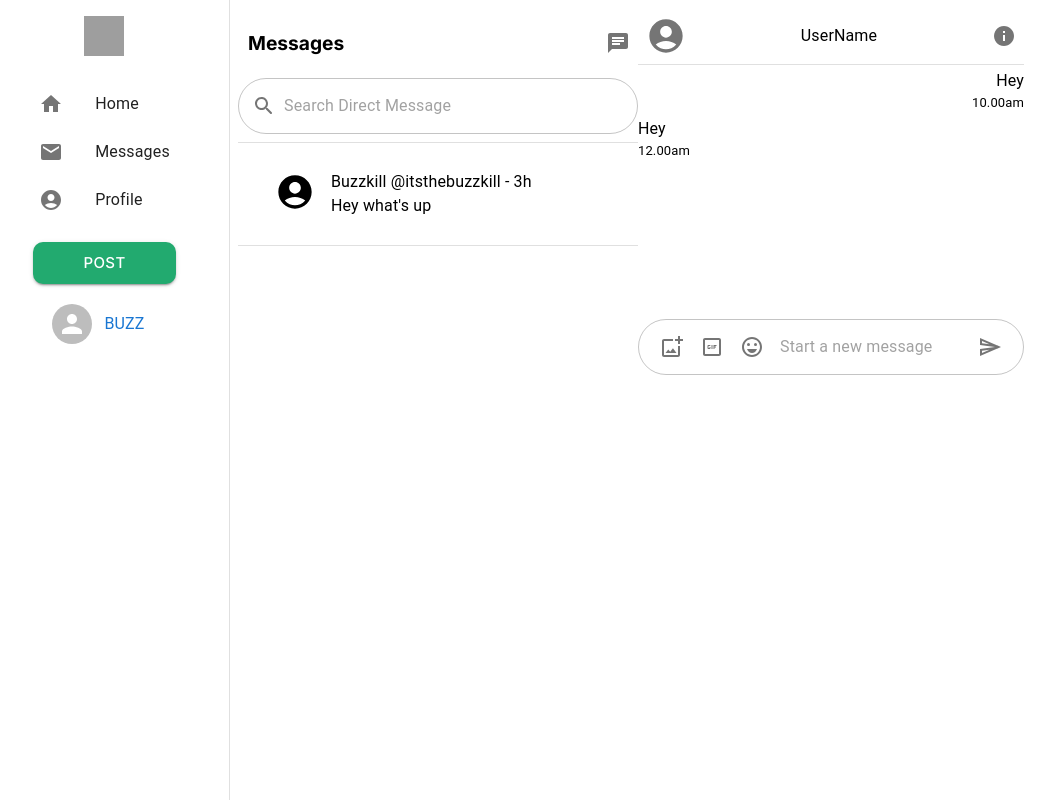
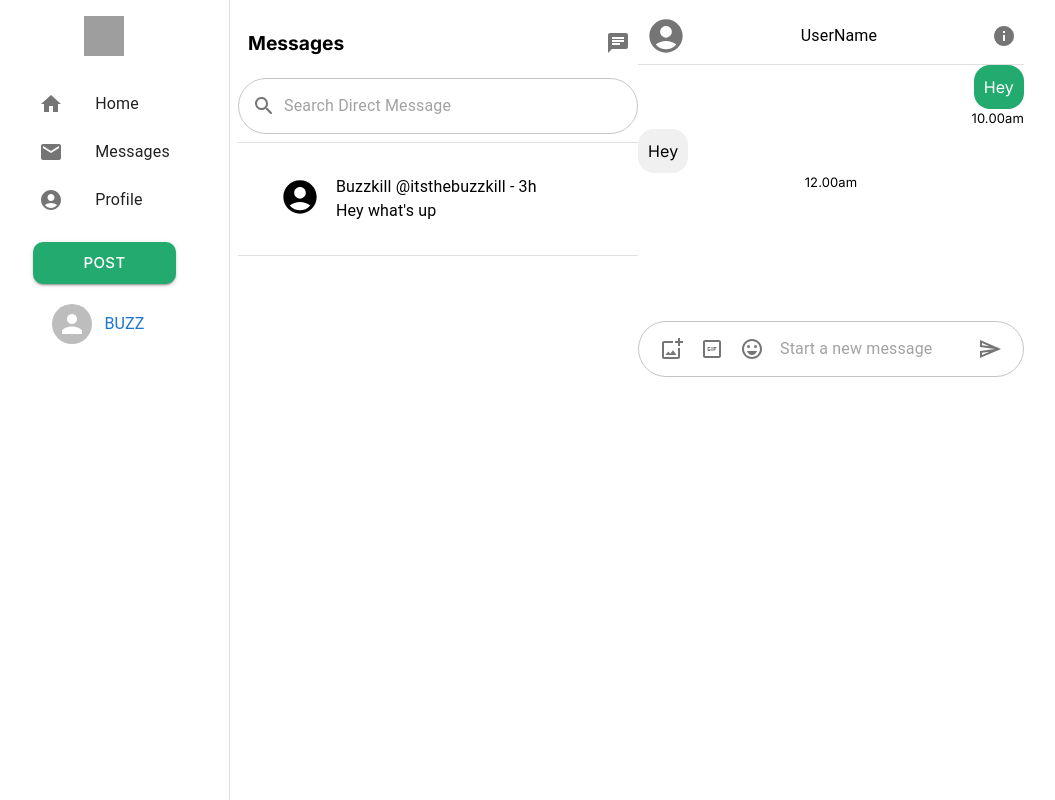
Before and after one commit to Project-Chirp/chirp-frontend, a React (Create React App) app: page / in a window 1280 px wide. Shown: the whole page, without its empty margins (20-1075 px from the left). Built offline with nearby package versions, Linux system fonts and the light colour scheme; grey boxes are pictures that could not be loaded.

Commit message:
Some css changes to the chatbox

```diff
--- a/src/components/Chatbox.tsx
+++ b/src/components/Chatbox.tsx
@@ -5,8 +5,6 @@ import {
   IconButton,
   TextField,
   InputAdornment,
-  ListItemText,
-  List,
   Divider,
 } from "@mui/material";
 import InfoIcon from "@mui/icons-material/Info";
@@ -14,37 +12,60 @@ import AddPhotoAlternateOutlinedIcon from "@mui/icons-material/AddPhotoAlternate
 import GifBoxOutlinedIcon from "@mui/icons-material/GifBoxOutlined";
 import EmojiEmotionsOutlinedIcon from "@mui/icons-material/EmojiEmotionsOutlined";
 import SendOutlinedIcon from "@mui/icons-material/SendOutlined";
-import { maxHeight } from "@mui/system";
 
 const Chatbox = () => {
   return (
     <Box>
       {/* Header section */}
       <Box sx={{ display: "flex" }}>
-      <IconButton>
-        <AccountCircle sx={{ fontSize: 40 }} />
+        <IconButton>
+          <AccountCircle sx={{ fontSize: 40 }} />
         </IconButton>
-        <Typography sx={{ margin:"auto" }}>UserName</Typography>
+        <Typography sx={{ margin: "auto" }}>UserName</Typography>
         <IconButton>
           <InfoIcon />
         </IconButton>
       </Box>
 
-    <Divider></Divider>
+      <Divider></Divider>
       {/* Chat Body */}
 
-      <Box sx={{height:1}}>
+      <Box sx={{ height: 1 }}>
+        <div dir="rtl">
+          <Typography
+            sx={{
+              backgroundColor: "#22AA6F",
+              fontFamily: "Inter",
+              color: "white",
+              borderRadius: "16px",
+              padding: "10px",
+              width: "fit-content",
+              right: "200",
+            }}
+          >
+            Hey
+          </Typography>
+        </div>
+        <Typography
+          sx={{ fontFamily: "Inter", textAlign: "end", fontSize: "small" }}
+        >
+          10.00am
+        </Typography>
 
-        <ListItemText>
-          <Typography sx={{textAlign: "end"}}>Hey</Typography>
-          <Typography sx={{textAlign: "end", fontSize:"small"}}>10.00am</Typography>
-        </ListItemText>
-
-        <ListItemText>
-          <Typography sx={{textAlign: "start"}}>Hey</Typography>
-          <Typography sx={{textAlign: "start", fontSize:"small"}}>12.00am</Typography>
-        </ListItemText>
-
+        <Typography
+          sx={{
+            backgroundColor: "#F0F0F0",
+            fontFamily: "Inter",
+            borderRadius: "16px",
+            padding: "10px",
+            width: "fit-content",
+          }}
+        >
+          Hey
+        </Typography>
+        <Typography sx={{ fontFamily: "Inter", fontSize: "small" }}>
+          12.00am
+        </Typography>
       </Box>
 
       {/* Messaging text field */}
@@ -83,7 +104,7 @@ const Chatbox = () => {
               borderRadius: "50px",
             },
             "& .MuiInputLabel-outlined": {
-              paddingLeft: "20px"
+              paddingLeft: "20px",
             },
           }}
         ></TextField>
--- a/src/components/Conversation.tsx
+++ b/src/components/Conversation.tsx
@@ -12,14 +12,14 @@ const Conversation = () => {
   return (
     <ListItem>
       <ListItemButton>
-        <Box sx={{ padding: "5px", display: "flex" }}>
+        <Box sx={{ padding: "10px", display: "flex" }}>
           <ListItemAvatar sx={{ margin: "auto" }}>
             <AccountCircleIcon sx={{ fontSize: 40 }} />
           </ListItemAvatar>
           <ListItemText
             primary={<Typography>Buzzkill @itsthebuzzkill - 3h</Typography>}
             secondary={<Typography>Hey what's up</Typography>}
-            sx={{fontFamily:'Inter'}}
+            sx={{ fontFamily: "Inter" }}
           />
         </Box>
       </ListItemButton>
```
Also changed, not shown: src/components/MessageSender.tsx (deleted, +0 -15 lines).
